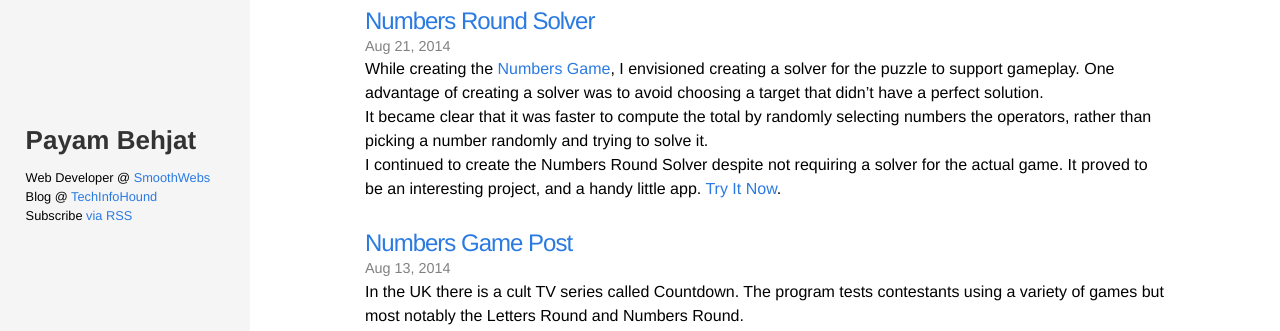
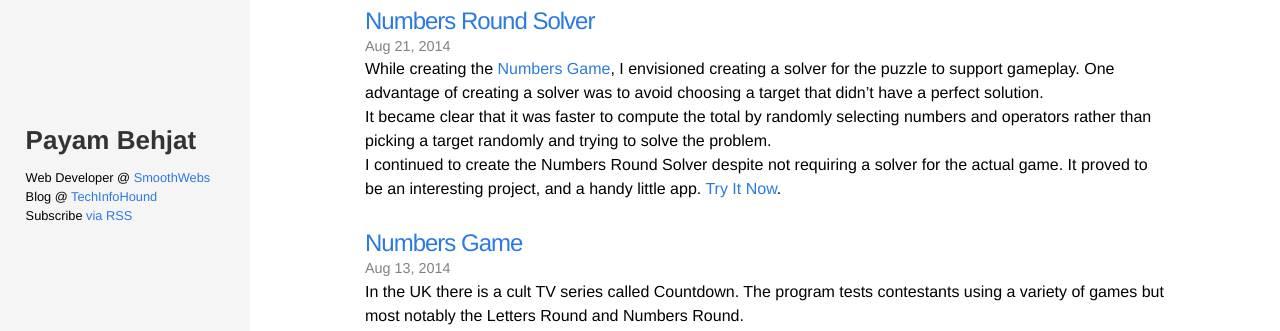
Before and after one commit to PayamBen/PayamBen.github.io, a Jekyll site: the page built from index.html, in a window 1280 px wide and 1342 px high. Shown: the part 425-756 px from the top of the window. Built offline with Jekyll 4.4.1, drawn with Linux system fonts in a browser that asks for light colours.

Commit message:
edit number round solver and game

```diff
--- a/_posts/2014-08-13-numbers-game.markdown
+++ b/_posts/2014-08-13-numbers-game.markdown
@@ -1,6 +1,6 @@
 ---
 layout: post
-title:  "Numbers Game Post"
+title:  "Numbers Game"
 date:   2014-08-13 16:38:00
 categories: game basic
 ---
--- a/_posts/2014-08-21-numbers-game-solver.markdown
+++ b/_posts/2014-08-21-numbers-game-solver.markdown
@@ -7,7 +7,7 @@ categories: game basic
 
 While creating the [Numbers Game], I envisioned creating a solver for the puzzle to support gameplay. One advantage of creating a solver was to avoid choosing a target that didn't have a perfect solution.
 
-It became clear that it was faster to compute the total by randomly selecting numbers the operators, rather than picking a number randomly and trying to solve it.
+It became clear that it was faster to compute the total by randomly selecting numbers and operators rather than picking a target randomly and trying to solve the problem.
 
 I continued to create the Numbers Round Solver despite not requiring a solver for the actual game. It proved to be an interesting project, and a handy little app. [Try It Now][play-link].
 
```
